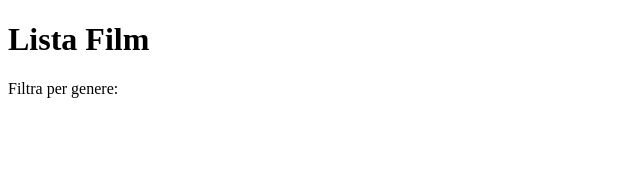
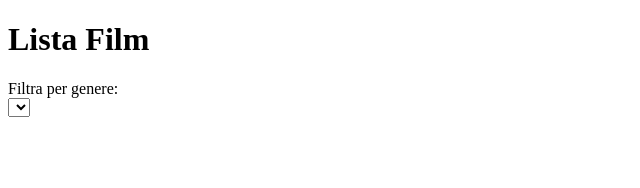
Before and after one commit to JuriPatacchiola/react-movie-filter, a React (Vite) app: page / in a window 1280 px wide. Shown: the top 188 px of the page, without its empty margins (0-640 px from the left). Built offline with nearby package versions, Linux system fonts and the light colour scheme.

Commit message:
add the select opction

```diff
--- a/src/App.jsx
+++ b/src/App.jsx
@@ -33,6 +33,11 @@ function App() {
         <div className="filter-container">
           <label htmlFor="genre-select">Filtra per genere:</label>
         </div>
+        <select
+          id="genre-select"
+          value={selectedGenre}
+          onChange={(e) => setSelectedGenre(e.target.value)}
+        ></select>
       </div>
     </>
   )
```
